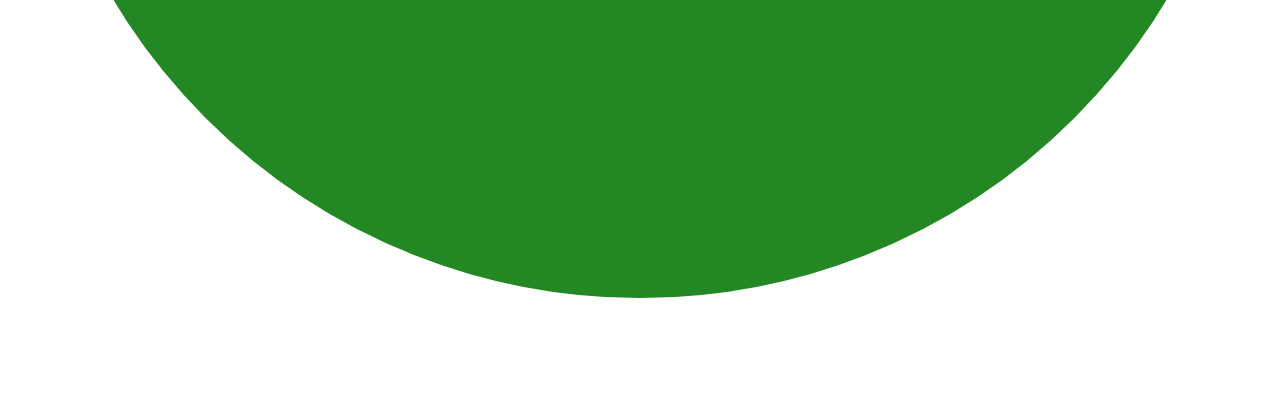
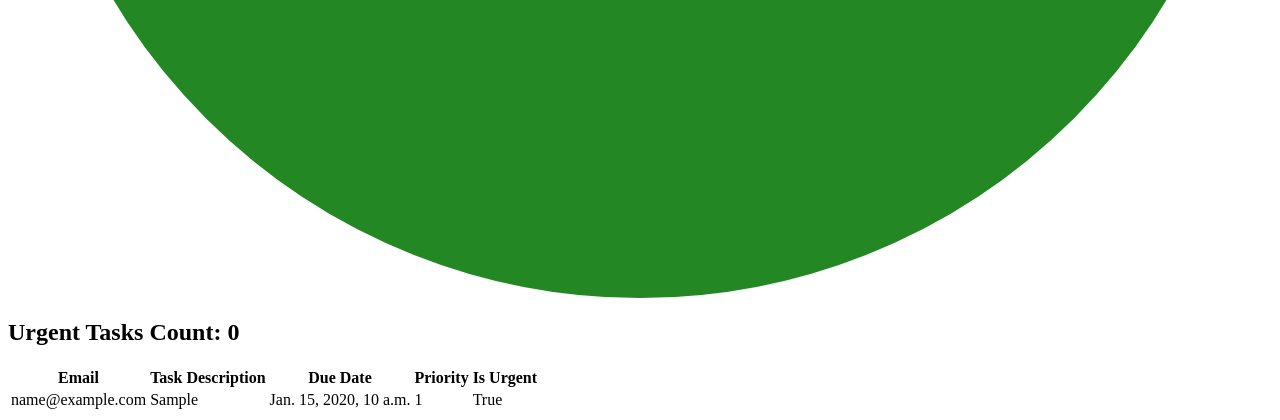
Before and after one commit to Ahmedq02/task-app, a Django app: page /dashboard/ in a window 1280 px wide. Shown: the part 1812-2232 px from the top of the page. Before the commit the page ends 2110 px from the top, so only its background shows below. Run offline with Django 4.2, Linux system fonts and the light colour scheme; tables that the repository leaves empty hold one stand-in row (values such as "Sample post").

Commit message:
Added the high priority task count and task table to finish the dashboard

```diff
--- a/dashboard/templates/dashboard/index.html
+++ b/dashboard/templates/dashboard/index.html
@@ -17,6 +17,31 @@
     <h2>Tasks priority distribution</h2>
     <canvas id="pie_chart"></canvas>
 
+    <h2>Urgent Tasks Count: {{ urgent_tasks }}</h2>
+
+    {% if tasks %}
+    <table>
+        <tr>
+            <th>Email</th>
+            <th>Task Description</th>
+            <th>Due Date</th>
+            <th>Priority</th>
+            <th>Is Urgent</th>
+        </tr>
+        {% for task in tasks %}
+            <tr>
+                <td>{{ task.user_email }}</td>
+                <td>{{ task.task }}</td>
+                <td>{{ task.due_by }}</td>
+                <td>{{ task.priority }}</td>
+                <td>{{ task.is_urgent }}</td>
+            </tr>
+        {% endfor %}
+    </table>
+    {% else %}
+        <p>Currently no tasks</p>
+    {% endif %}
+
     <script type="text/javascript">
         window.lineLabels = JSON.parse('{{ line_labels|escapejs }}');
         window.lineData = JSON.parse('{{ line_data|escapejs }}');
--- a/dashboard/views.py
+++ b/dashboard/views.py
@@ -8,18 +8,20 @@ from entries.models import Task
 def display_dashboard(request):
     today = datetime.today()
     next_30_days = today + timedelta(days=30)
+    # get the tasks due in the next 30 days
+    next_tasks = Task.objects.filter(due_by__range=[today, next_30_days])
 
-    tasks = Task.objects.filter(due_by__range=[today, next_30_days])
-
+    # create the line chart
     line_labels = []
     line_data = []
 
     for i in range(31):
         day = today + timedelta(days=i)
         line_labels.append(day.strftime('%Y-%m-%d'))
-        day_task_count = tasks.filter(due_by__date=day).count()
+        day_task_count = next_tasks.filter(due_by__date=day).count()
         line_data.append(day_task_count)
 
+    # create the pie chart
     pie_labels = ["Low", "Medium", "High"]
     pie_data = []
 
@@ -27,11 +29,18 @@ def display_dashboard(request):
         count = Task.objects.filter(priority=i).count()
         pie_data.append(count)
 
+    # gets the high priority tasks that are due in the next 30 days
+    urgent_tasks = next_tasks.filter(priority=3).count()
+
+    tasks = Task.objects.all()
+
     context = {
         "line_labels": json.dumps(line_labels),
         "line_data": json.dumps(line_data),
         "pie_labels": json.dumps(pie_labels),
         "pie_data": json.dumps(pie_data),
+        "urgent_tasks": urgent_tasks,
+        "tasks": tasks,
     }
 
     return render(request, "dashboard/index.html", context)
```
Also changed, not shown: entries/templates/entries/add_task.html (+10 -0 lines), entries/templates/entries/edit_task.html (+10 -0 lines), entries/templates/entries/index.html (+10 -1 lines), task_app/templates/task_app/index.html (+14 -5 lines).
